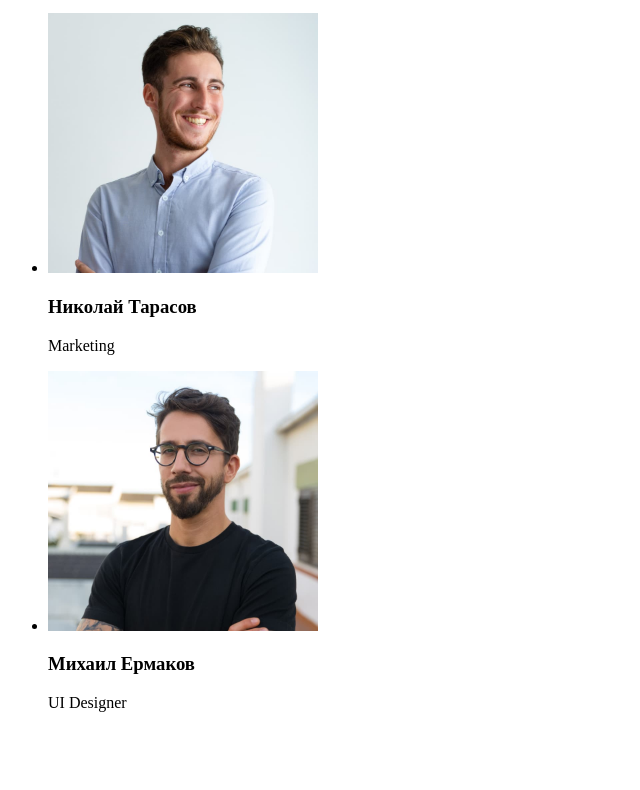
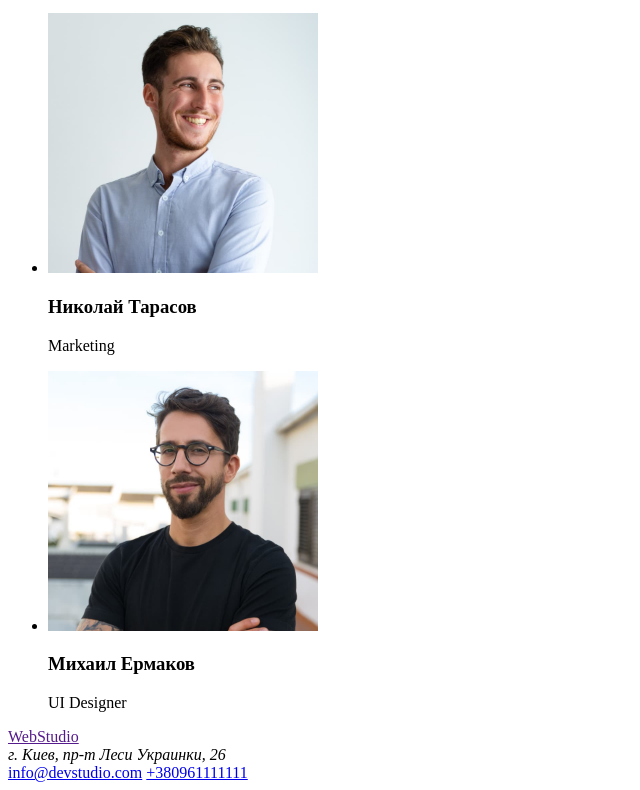
Before and after one commit to natalimarch/goit-markup-hw-01, a plain HTML site: page index.html in a window 1280 px wide. Shown: the part 1722-2512 px from the top of the page, without its empty margins (0-640 px from the left). Before the commit the page ends 2450 px from the top, so only its background shows below. Drawn offline with Linux system fonts and the light colour scheme.

Commit message:
add footer

```diff
--- a/index.html
+++ b/index.html
@@ -75,6 +75,12 @@
             </li>
         </ul>
     </section>
+    <footer>
+        <a href="">WebStudio</a>
+        <address>г. Киев, пр-т Леси Украинки, 26</address>
+        <a href="mailto:info@devstudio.com">info@devstudio.com</a>
+        <a href="tel:+380961111111">+380961111111</a>
+    </footer>
 </body>
 
 </html>
```
